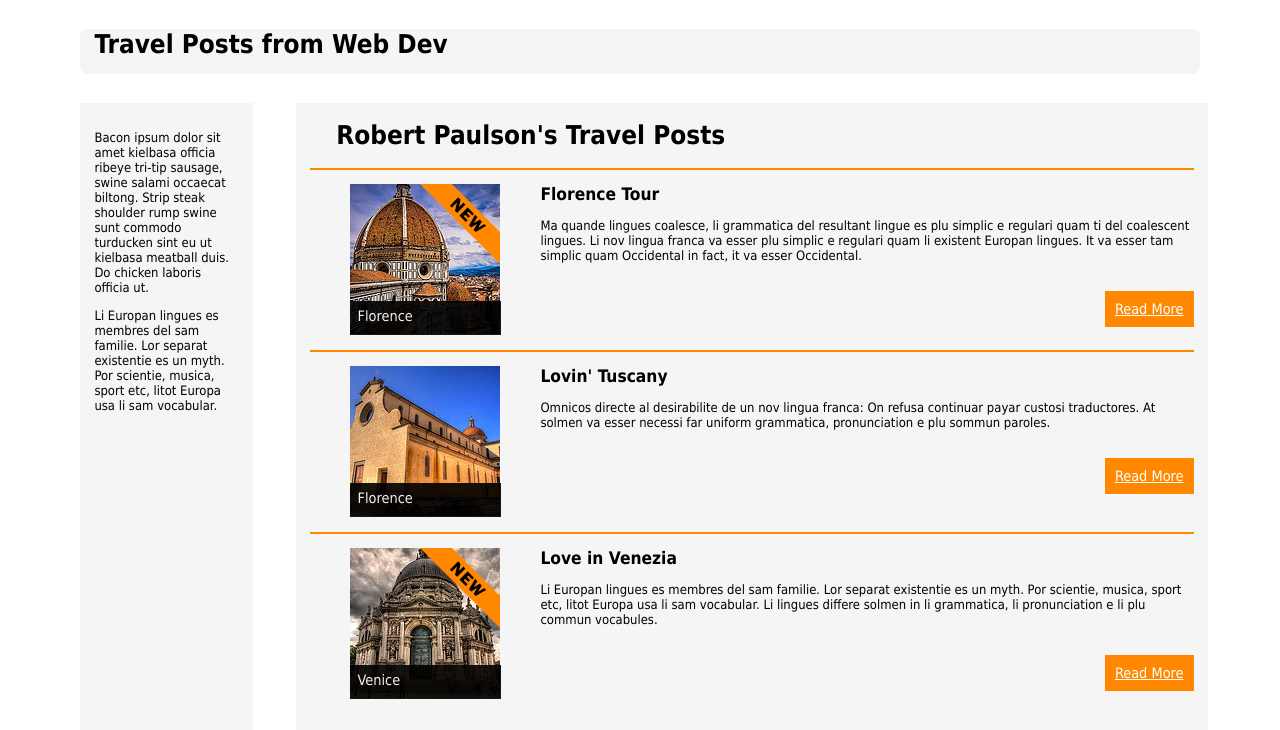
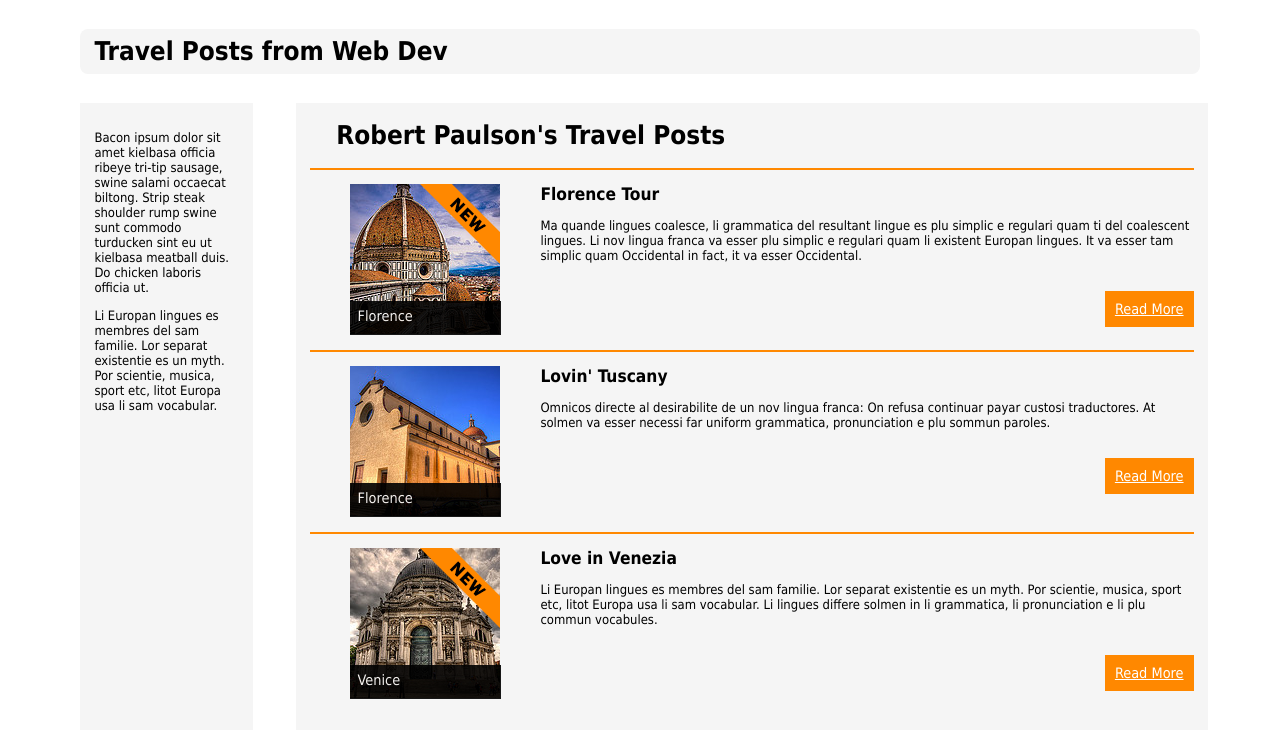
Before and after one commit to wrc9817/Cosc360-Labs, a PHP site: page /lab4.html in a window 1280 px wide. Shown: the top 730 px of the page. Run offline with PHP 8.4, Linux system fonts and the light colour scheme.

Commit message:
UPDATE lab4.css

```diff
--- a/Lab 4/css/lab4.css
+++ b/Lab 4/css/lab4.css
@@ -23,7 +23,13 @@ header{
   margin-right: 5em;
   margin-bottom: 2em;
   background-color: #F5F5F5;
- }
+}
+
+#masthead h1{
+  height: 45px;
+  position: relative;
+  top:15%;
+}
 
 #right-sidebar{
   float: left;
```
